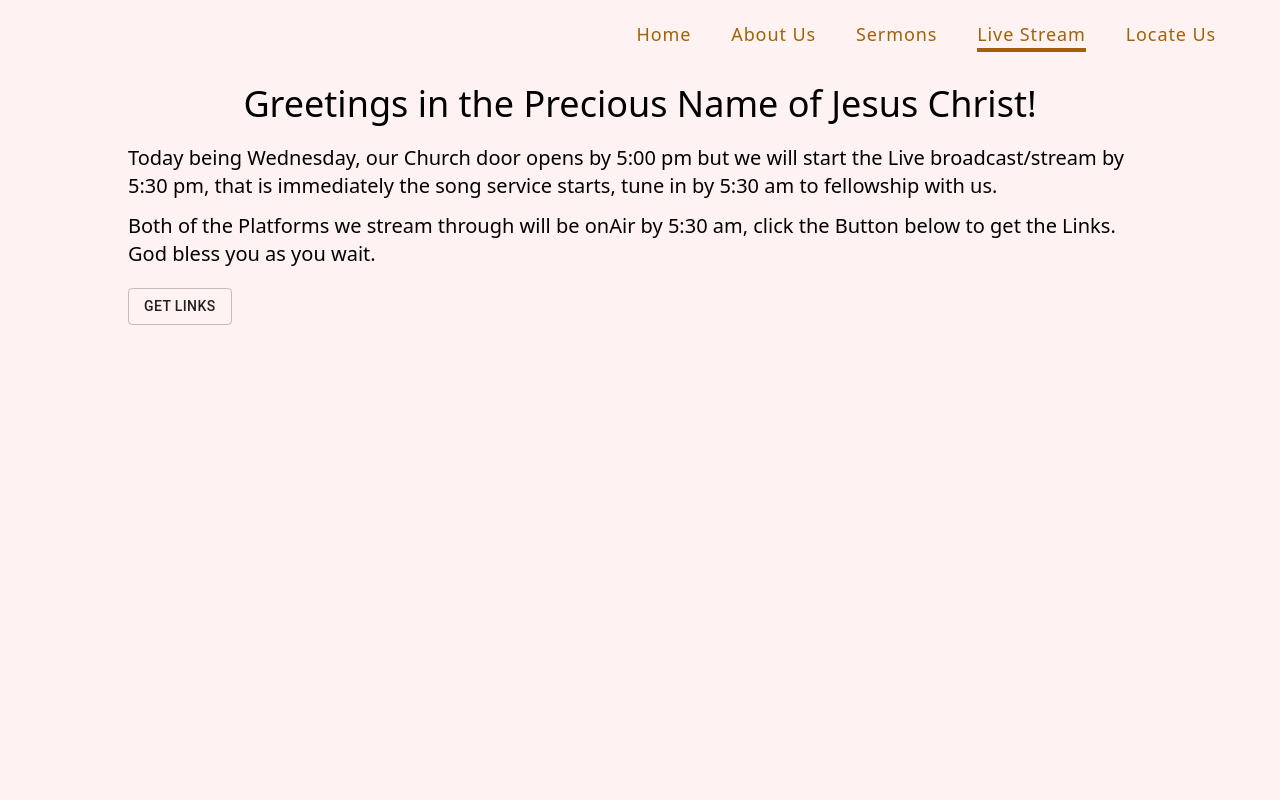
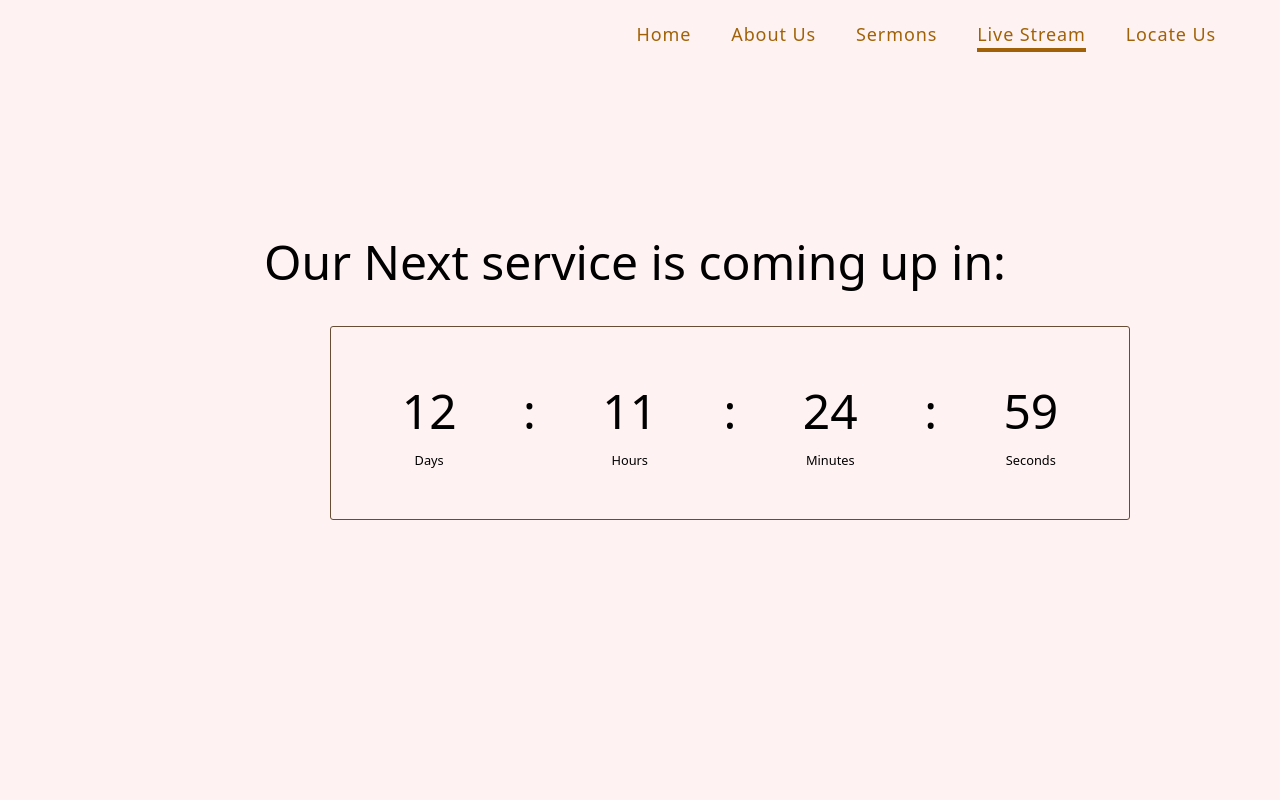
Before and after one commit to George-Olufemi/salem-tabernacle, a React (Create React App) app: page /livestream in a window 1280 px wide. Shown: the top 800 px of the page. Built offline with nearby package versions, Linux system fonts and the light colour scheme.

Commit message:
Modified

```diff
--- a/src/Pages/Home.jsx
+++ b/src/Pages/Home.jsx
@@ -67,8 +67,8 @@ function Home() {
                     </div>
                 <div className="text-center py-10">
                     <h3 className="text-2xl md:text-3xl font-semibold pb-5">STREAMING PLATFORMS</h3>
-                    <p className="text-base px-5 text-left block md:hidden">We stream our services via two major Platforms; <b>MixLR</b> and <b>Google Meet</b>. <b>MixLR</b> is used for Audio Streaming while <b>Google Meet</b> is used for Video Streaming. To get more information about our Streaming platforms or if you have any questions on our service Streaming times, Click <a className="text-blue-600 underline" href="https://forms.gle/wybscpa8PJBpWueG8" target="_blank">here</a>.</p>
-                    <p className="text-base px-5 text-center hidden md:block">We stream our services via two major Platforms;<br /> <b>MixLR</b> and <b>Google Meet</b>. <b>MixLR</b> is used for<br /> Audio Streaming while <b>Google Meet</b> is used for Video Streaming.<br /> To get more information about our Streaming platforms or<br /> if you have any questions on our service Streaming times, Click<br /> <a className="text-blue-600 underline" href="https://forms.gle/wybscpa8PJBpWueG8" target="_blank">here</a>.</p>
+                    <p className="text-base px-5 text-left block md:hidden">We stream our services via two major Platforms; <b>MixLR</b> and <b>Google Meet</b>. <b>MixLR</b> is used for Audio Streaming while <b>Google Meet</b> is used for Video Streaming. To get more information about our Streaming platforms or if you have any questions on our service Streaming times, Click <a className="text-blue-600 underline" href="https://phrynn0biat.typeform.com/to/dDUIFlKq" target="_blank">here</a>.</p>
+                    <p className="text-base px-5 text-center hidden md:block">We stream our services via two major Platforms;<br /> <b>MixLR</b> and <b>Google Meet</b>. <b>MixLR</b> is used for<br /> Audio Streaming while <b>Google Meet</b> is used for Video Streaming.<br /> To get more information about our Streaming platforms or<br /> if you have any questions on our service Streaming times, Click<br /> <a className="text-blue-600 underline" href="https://phrynn0biat.typeform.com/to/dDUIFlKq" target="_blank">here</a>.</p>
                 </div>
                 <Footer />
             </div>
--- a/src/Pages/ServiceTimes.jsx
+++ b/src/Pages/ServiceTimes.jsx
@@ -13,15 +13,15 @@ function ServiceTimes() {
             <div className="livestream h-screen md:h-screen">
                 <LivestreamNavbar />
                     <div className='pb-5'>
-                        {/* <Timer /> */}
-                        <h3 className='text-center text-2xl md:text-4xl pt-5 pb-5'>Greetings in the Precious Name of Jesus Christ!</h3>
+                        <Timer />
+                        {/* <h3 className='text-center text-2xl md:text-4xl pt-5 pb-5'>Greetings in the Precious Name of Jesus Christ!</h3>
                             <div className='px-5 md:px-32'>
                                 <h3 className='text-base md:text-xl pb-3'>Today being Wednesday, our Church door opens by 5:00 pm but we will start the Live broadcast/stream by 5:30 pm, that is immediately the song service starts, tune in by 5:30 am  to fellowship with us.</h3>
                                 <h3 className='text-base md:text-xl pb-5'>Both of the Platforms we stream through will be onAir by 5:30 am, click the Button below to get the Links. God bless you as you wait.</h3>
                                 <div className='mb-10'>
                                     <Modal/>
                                 </div>
-                            </div>
+                            </div> */}
                     </div>
             </div>
                 <Footer />
--- a/src/components/Timer.jsx
+++ b/src/components/Timer.jsx
@@ -10,7 +10,7 @@ const Timer = () => {
   let interval = useRef();
 
   const startTimer = () => {
-    const countdownDate = new Date('June 22 2022 00:00:00').getTime();
+    const countdownDate = new Date('June 26 2022 00:00:00').getTime();
 
     interval = setInterval(() => {
       const now = new Date().getTime();
```
